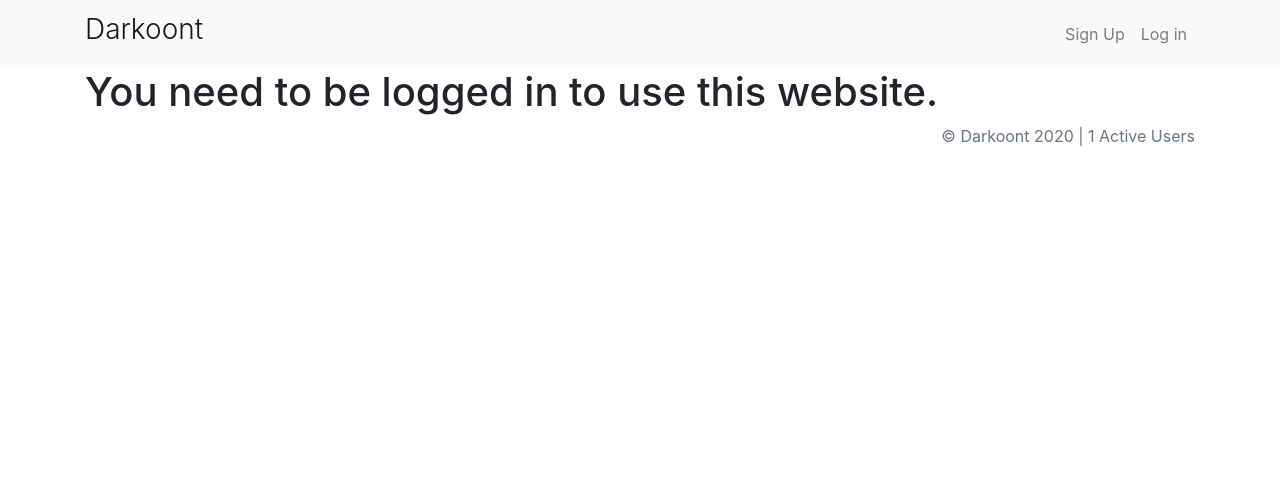
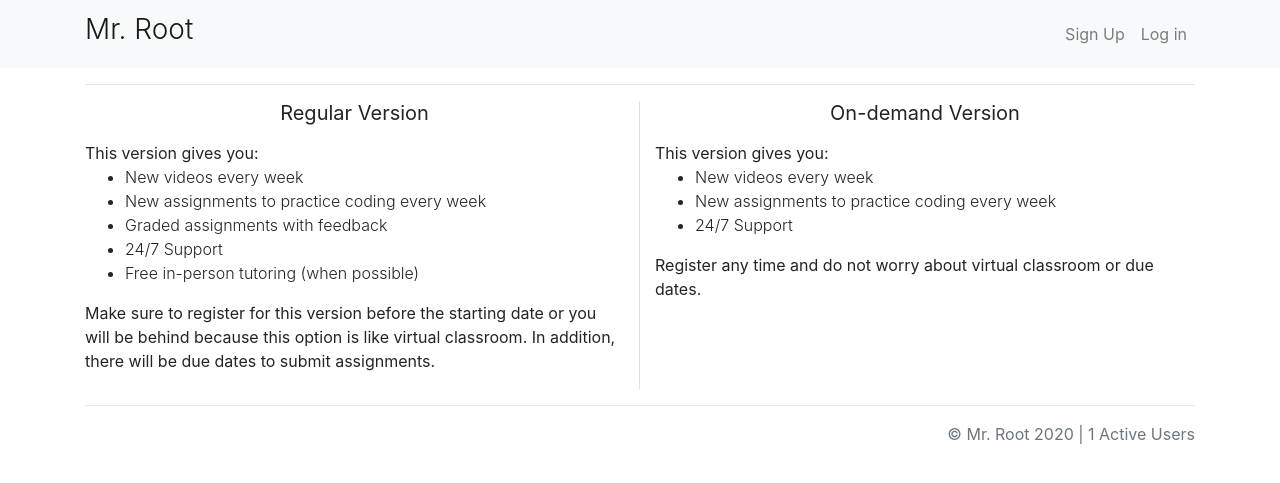
Before and after one commit to Synyster991/darkoont, a Django app: template accounts/templates/accounts/studentHome.html in a window 1280 px wide. Shown: the top 483 px of the page. Run offline with Django 3.2, Linux system fonts and the light colour scheme; the template is opened without the code that fills it: most values are stand-ins (such as "Sample title", 1, 10 or a date in 2020); some libraries are stand-ins or nearby versions.

Commit message:
Demand section working - demand and class group

```diff
--- a/accounts/templates/accounts/studentHome.html
+++ b/accounts/templates/accounts/studentHome.html
@@ -19,7 +19,8 @@
 <div class="row pt-3">
     <div class="col-12">
         <form method="POST" action="{% url 'seeMyGrades' %}">{% csrf_token %}
-        <button class="btn btn-info btn-block p-3" type="submit"><span class="oi oi-pie-chart"></span> See My Grades</button>
+            <button class="btn btn-info btn-block p-3" type="submit"><span class="oi oi-pie-chart"></span> See My
+                Grades</button>
     </div>
 </div>
 <div class="row pt-2">
@@ -55,6 +56,33 @@
     </div>
 </div>
 {% else %}
-<h1>You need to be logged in to use this website.</h1>
+<hr>
+<div class="row">
+    <div class="col-6 border-right">
+        <p class="h5 text-center font-weight-normal mb-3">Regular Version</p>
+        <span>This version gives you:</span>
+        <ul class="font-weight-light">
+            <li>New videos every week</li>
+            <li>New assignments to practice coding every week</li>
+            <li>Graded assignments with feedback</li>
+            <li>24/7 Support</li>
+            <li>Free in-person tutoring (when possible)</li>
+        </ul>
+        <p>Make sure to register for this version before the starting date or you will be behind because this option is like virtual classroom. In addition, there will be due dates to submit assignments.</p>
+    </div>
+    <div class="col-6">
+        <p class="h5 text-center font-weight-normal mb-3">On-demand Version</p>
+        <span>This version gives you:</span>
+        <ul class="font-weight-light">
+            <li>New videos every week</li>
+            <li>New assignments to practice coding every week</li>
+            <li>24/7 Support</li>
+        </ul>
+        <p>Register any time and do not worry about virtual classroom or due dates.</p>
+    </div>
+</div>
+<hr>
+
+
 {% endif %}
 {% endblock %}
--- a/darkoont/templates/base.html
+++ b/darkoont/templates/base.html
@@ -9,7 +9,7 @@
     <meta name="author" content="Mark Otto, Jacob Thornton, and Bootstrap contributors">
     <meta name="generator" content="Jekyll v3.8.6">
     <link rel="shortcut icon" href="{% static 'lightbulb.png' %}" type="image/x-icon" />
-    <title>Darkoont</title>
+    <title>Mr. Root</title>
 
     <link rel="canonical" href="https://getbootstrap.com/docs/4.4/examples/album/">
     <link href="{% static 'open-iconic/font/css/open-iconic-bootstrap.css' %}" rel="stylesheet">
@@ -42,7 +42,7 @@
         <nav class="navbar navbar-expand-lg navbar-light bg-light">
             <div class="container">
                 <a class="navbar-brand" href="{% url 'home' %}">
-                    <h3 class="font-weight-light"><span class="oi oi-lightbulb"></span> Darkoont</h3>
+                    <h3 class="font-weight-light"><span class="oi oi-terminal"></span> Mr. Root</h3>
                 </a>
                 <button class="navbar-toggler" type="button" data-toggle="collapse" data-target="#navbarNavAltMarkup"
                     aria-controls="navbarNavAltMarkup" aria-expanded="false" aria-label="Toggle navigation">
@@ -79,7 +79,7 @@
 
     <footer class="text-muted">
         <div class="container text-right">
-            <p>&copy Darkoont {% now "Y" %} | {{ numOfActiveUsers }} Active Users</p>
+            <p>&copy Mr. Root {% now "Y" %} | {{ numOfActiveUsers }} Active Users</p>
         </div>
     </footer>
     <script src="https://code.jquery.com/jquery-3.4.1.slim.min.js"
```
Also changed, not shown: accounts/templates/accounts/demandHome.html (added, +10 -0 lines), accounts/templates/accounts/signup.html (+35 -12 lines), accounts/templates/accounts/teacherHome.html (+25 -1 lines), accounts/views.py (+11 -3 lines).
